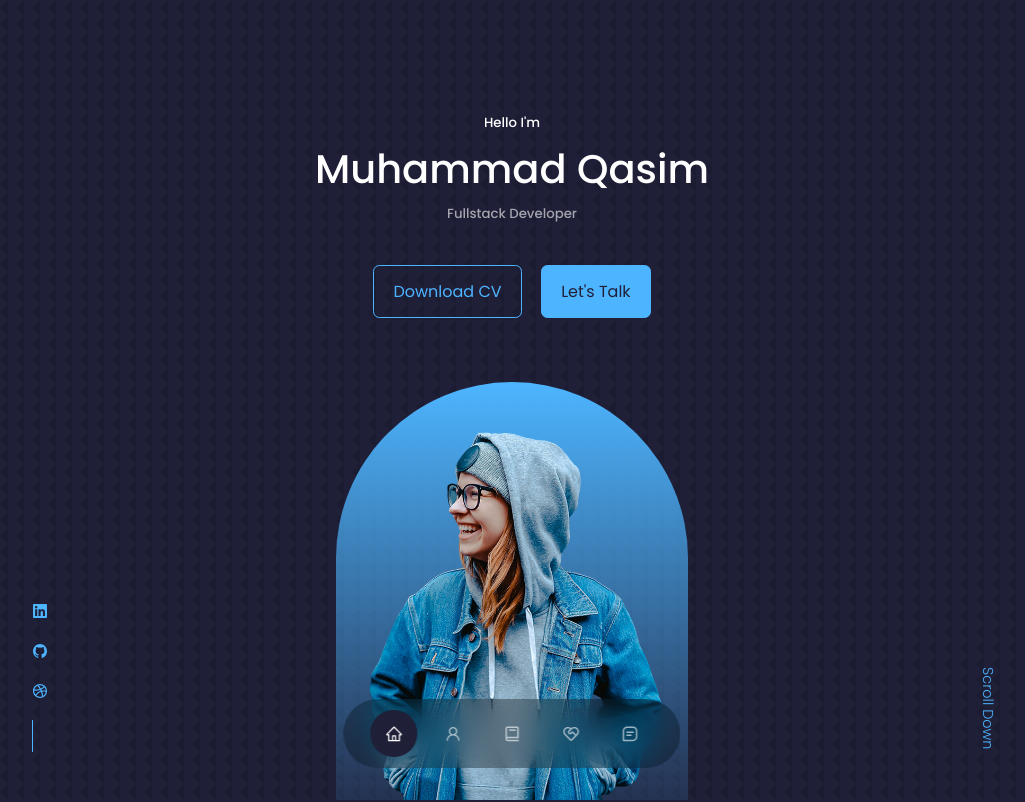
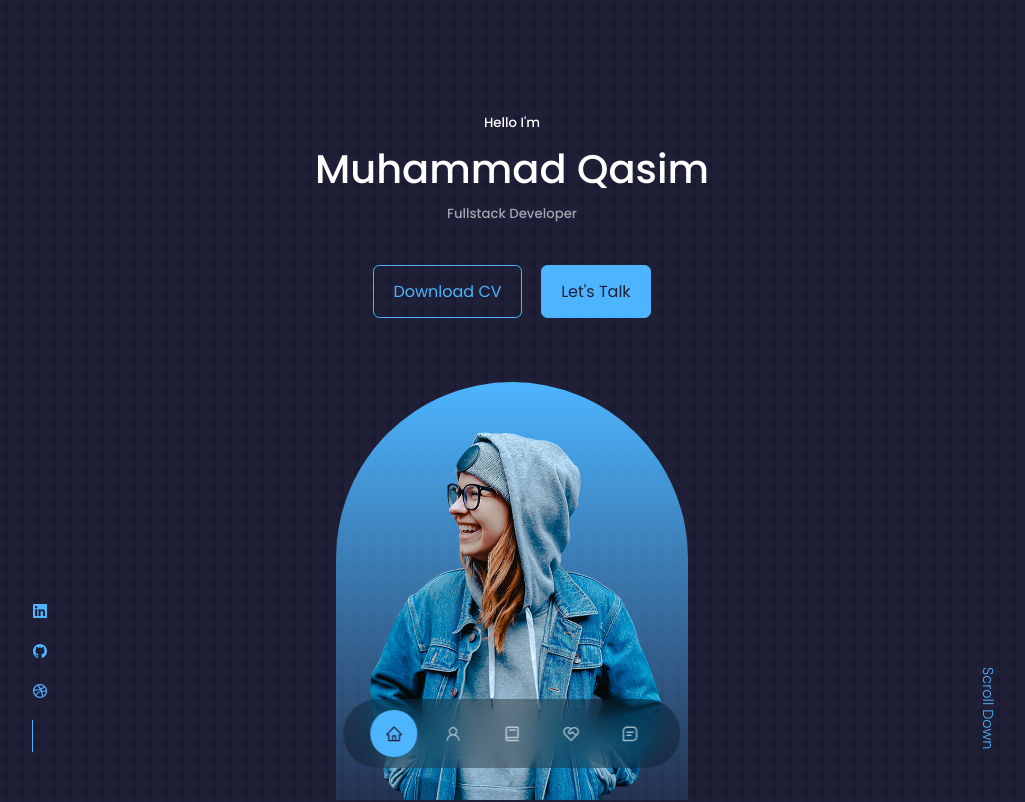
Before and after one commit to Muhammad-Qasim-Ali/portfolio, a React (Create React App) app: page / in a window 1280 px wide. Shown: the top 802 px of the page, without its empty margins (128-1153 px from the left). Built offline with nearby package versions, Linux system fonts and the light colour scheme.

Commit message:
Footer component completed

```diff
--- a/package.json
+++ b/package.json
@@ -1,5 +1,6 @@
 {
   "name": "react-portfolio",
+  "homepage": "http://domain.com",
   "version": "0.1.0",
   "private": true,
   "dependencies": {
--- a/src/components/nav/nav.css
+++ b/src/components/nav/nav.css
@@ -28,6 +28,6 @@ nav a:hover {
 }
 
 nav a.active {
-  background: var(--color-bg);
-  color: var(--color-white);
+  background: var(--color-primary);
+  color: var(--color-bg);
 }
```
